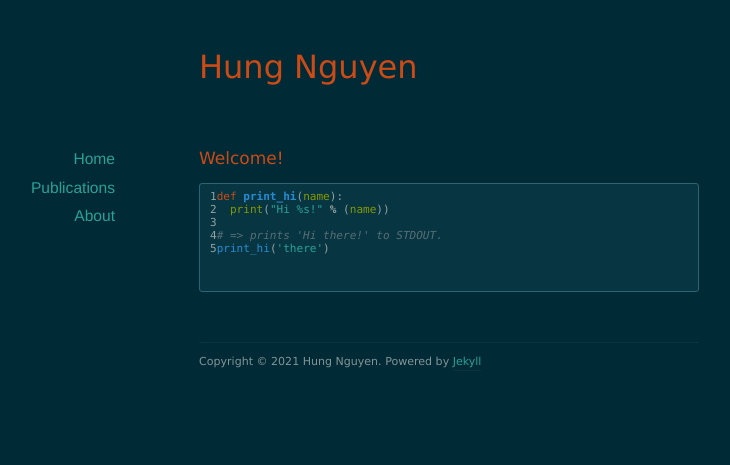
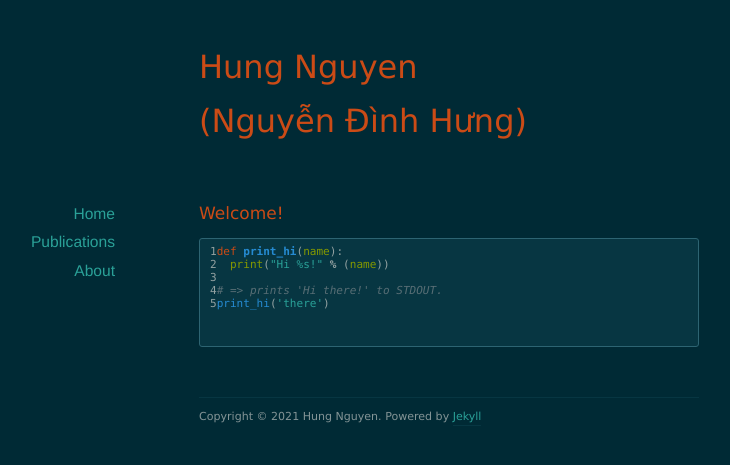
Before and after one commit to nd-hung/nd-hung.github.io, a Jekyll site: the page built from index.html, in a window 1280 px wide. Shown: the top 465 px of the page, without its empty margins (191-921 px from the left). Built offline with Jekyll 4.4.1, drawn with Linux system fonts in a browser that asks for light colours; nearby versions of some CDN libraries; the list of posts is cut into pages by our own code.

Commit message:
Update _config.yml

```diff
--- a/_config.yml
+++ b/_config.yml
@@ -1,4 +1,4 @@
-name: Hung Nguyen
+name: Hung Nguyen <br> (Nguyễn Đình Hưng)
 url: https://nd-hung.github.io
 description:
 
```
